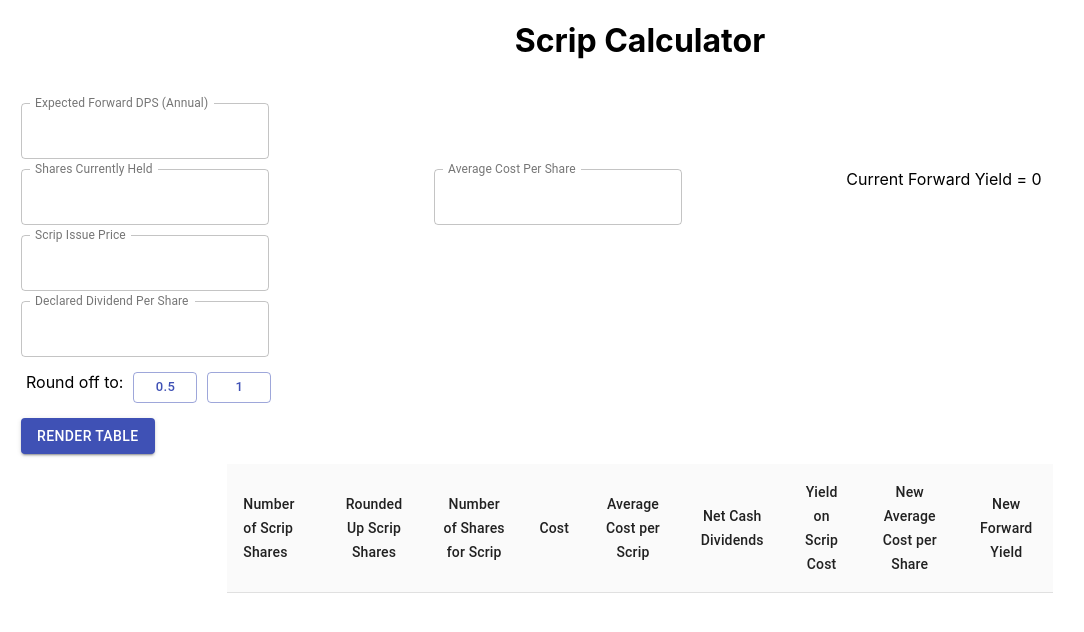
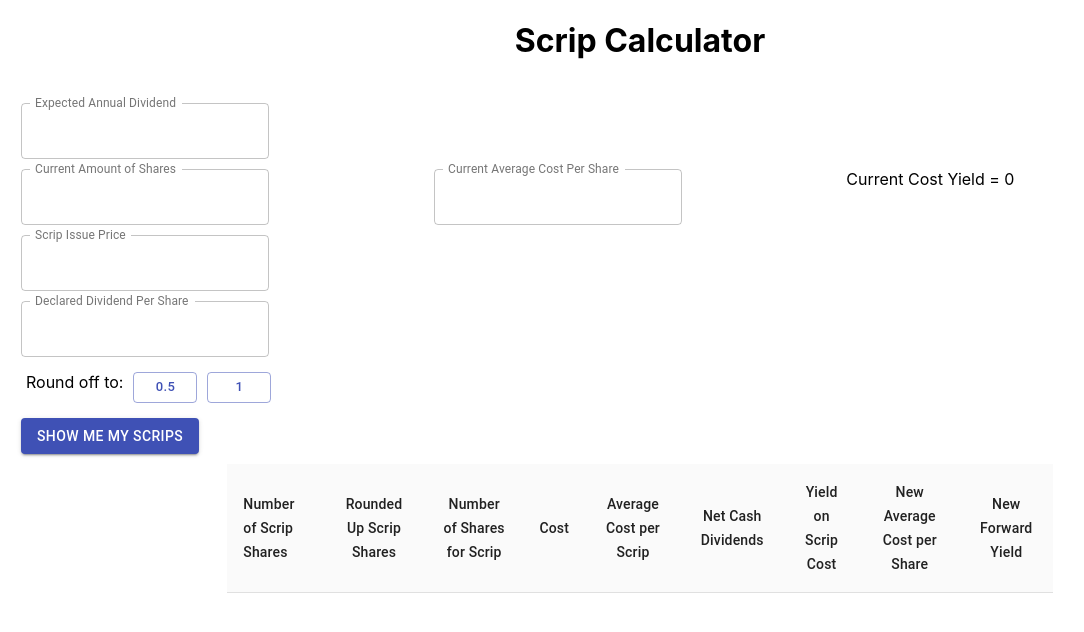
Before and after one commit to Raiishin/Scrip-Calculator, a React (Create React App) app: page / in a window 1280 px wide. Shown: the top 632 px of the page, without its empty margins (0-1084 px from the left). Built offline with nearby package versions, Linux system fonts and the light colour scheme.

Commit message:
UI-UX Improvements

```diff
--- a/src/App.js
+++ b/src/App.js
@@ -131,7 +131,7 @@ function App() {
           <Grid container style={{ padding: 5 }}>
             <Grid container item xl={2} xs={4}>
               <TextField
-                label="Expected Forward DPS (Annual)"
+                label="Expected Annual Dividend"
                 defaultValue=" "
                 id="expectedForwardDPS"
                 variant="outlined"
@@ -144,7 +144,7 @@ function App() {
           <Grid container style={{ padding: 5 }}>
             <Grid container item xl={2} xs={4}>
               <TextField
-                label="Shares Currently Held"
+                label="Current Amount of Shares"
                 defaultValue=" "
                 id="sharesOutstanding"
                 variant="outlined"
@@ -155,7 +155,7 @@ function App() {
             </Grid>
             <Grid container item xl={2} xs={4}>
               <TextField
-                label="Average Cost Per Share"
+                label="Current Average Cost Per Share"
                 defaultValue=" "
                 id="avgCostPerShare"
                 variant="outlined"
@@ -165,7 +165,7 @@ function App() {
               />
             </Grid>
             <Grid container item xl={2} xs={4}>
-              Current Forward Yield = {currentForwardYield}
+              Current Cost Yield = {currentForwardYield}
             </Grid>
           </Grid>
           <Grid container style={{ padding: 5 }}>
@@ -239,7 +239,7 @@ function App() {
                 console.log(rows);
               }}
             >
-              Render Table
+              Show Me My Scrips
             </Button>
           </Grid>
 
```
